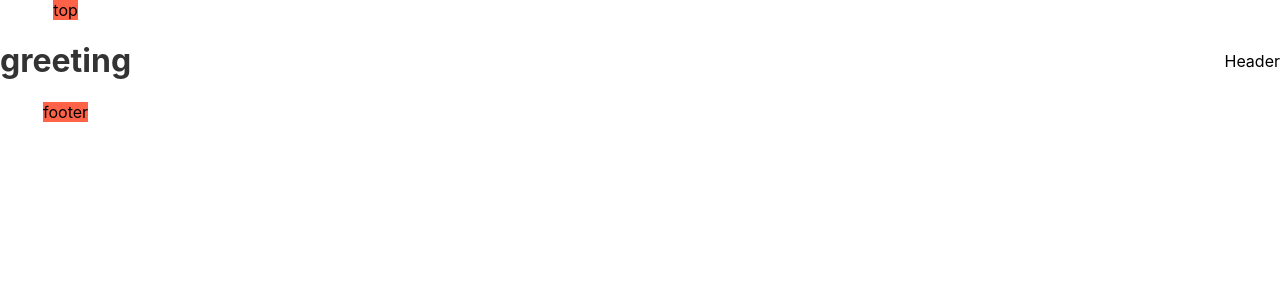
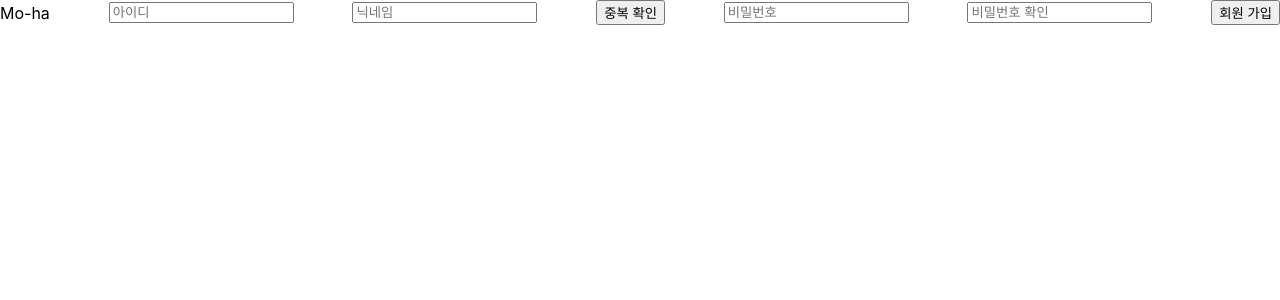
Before and after one commit to hanghae99Moha/hanghae99_Mo-ha, a React (Create React App) app: page /signup in a window 1280 px wide. Shown: the top 300 px of the page. Built offline with nearby package versions, Linux system fonts and the light colour scheme.

Commit message:
페이지 라우트

```diff
--- a/src/pages/Signup.jsx
+++ b/src/pages/Signup.jsx
@@ -4,10 +4,11 @@ const Signup = () => {
   return (
     <>
       <div>Mo-ha</div>
-      <input placeholder="아이디">
+      <input placeholder="아이디"></input>
+      <input placeholder="닉네임" />
+      <span>
         <button>중복 확인</button>
-      </input>
-      <input placeholder="닉네임" />
+      </span>
       <input placeholder="비밀번호" />
       <input placeholder="비밀번호 확인" />
       <button>회원 가입</button>
--- a/src/shared/App.js
+++ b/src/shared/App.js
@@ -1,16 +1,41 @@
 import React from "react";
 import { Grid } from "../elements";
+import { Route } from "react-router-dom";
+import { BrowserRouter } from "react-router-dom";
 
 // components
 import Header from "../components/Header.jsx";
 import Sidebar from "../components/Sidebar.jsx";
 
+//pages
+import Login from "../pages/Login";
+import Main from "../pages/Main";
+import Category from "../pages/Category";
+import Detail from "../pages/Detail";
+import Mypost from "../pages/Mypost";
+import Post from "../pages/Post";
+import Signup from "../pages/Signup";
+import Update from "../pages/Update";
+
 function App() {
   return (
     <div className="App">
       <Grid is_flex>
-        <Sidebar />
-        <Header />
+        <BrowserRouter>
+          <Route path="/" exact>
+            <Login />
+          </Route>
+          <Route path="/main" exact component={Main}>
+            <Sidebar />
+            <Header />
+          </Route>
+          <Route path="/category" exact component={Category} />
+          <Route path="/detail" exact component={Detail} />
+          <Route path="/mypost" exact component={Mypost} />
+          <Route path="/post" exact component={Post} />
+          <Route path="/signup" exact component={Signup} />
+          <Route path="/update" exact component={Update} />
+        </BrowserRouter>
       </Grid>
     </div>
   );
```
